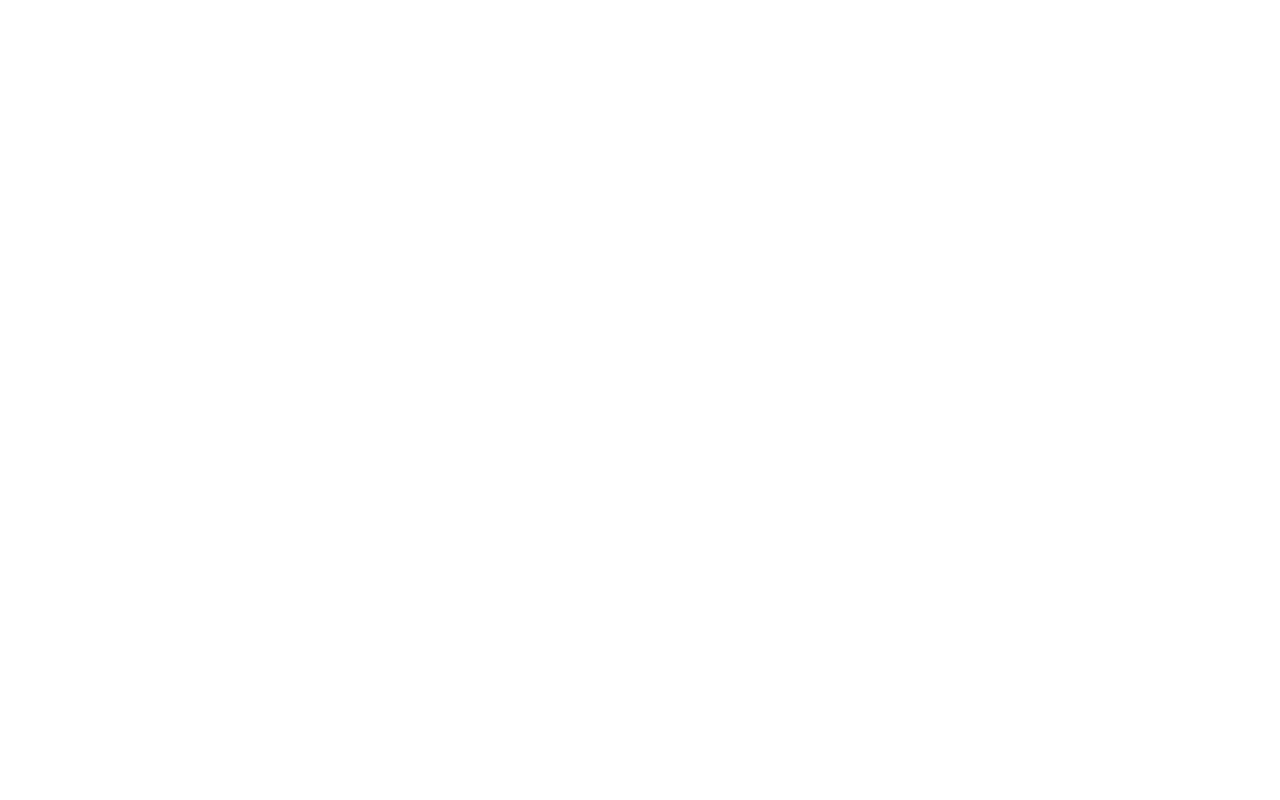
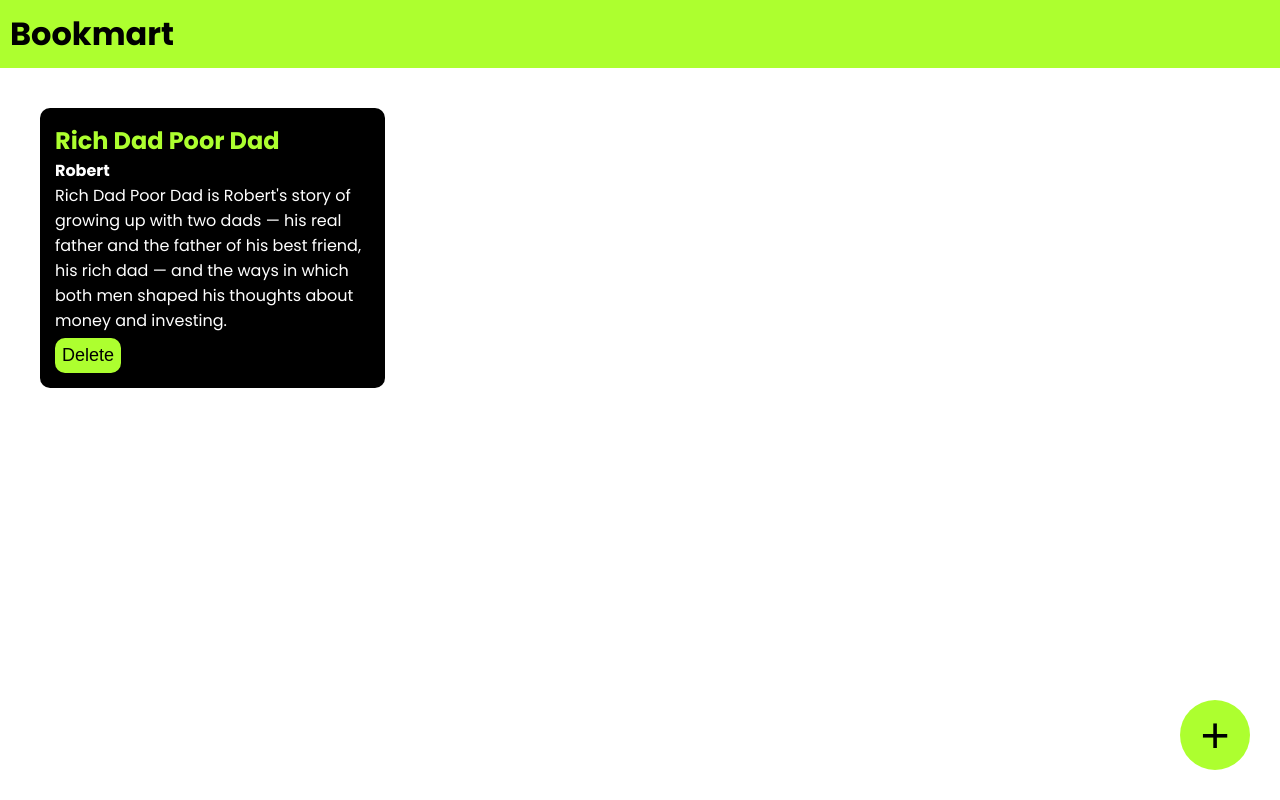
Before and after one commit to imanoj003/Book-Mart-Dom, a plain HTML site: page index.html in a window 1280 px wide. Drawn offline with Linux system fonts and the light colour scheme.

Commit message:
created navbar and book section with delete and add button

```diff
--- a/index.html
+++ b/index.html
@@ -10,10 +10,22 @@
 <link href="https://fonts.googleapis.com/css2?family=Poppins:ital,wght@0,100;0,200;0,300;0,400;0,500;0,600;0,700;0,800;0,900;1,100;1,200;1,300;1,400;1,500;1,600;1,700;1,800;1,900&display=swap" rel="stylesheet">
 </head>
 <body>
-    <div>
+    <div class = "navbar">
+        <h1>Bookmart</h1>
+    </div>
+
+    <div class ="container">
+        <div class="book-conatiner">
+            <h2>Rich Dad Poor Dad</h2>
+            <h4>Robert</h4>
+            <p>Rich Dad Poor Dad is Robert's story of growing up with two dads — his real father and the father of his best friend, his rich dad — and the ways in which both men shaped his thoughts about money and investing.</p>
+            <button>Delete</button>
+        </div>
+
 
     </div>
 
+    <button class="add-button" id="add-popup-button">+</button>
     <script src = "script.js"></script>
 </body>
 </html>
--- a/style.css
+++ b/style.css
@@ -9,3 +9,48 @@ body{
   font-style: normal;
 
 }
+.navbar{
+    background-color: greenyellow;
+    padding: 10px;
+
+}
+.container
+{
+    padding: 10px;
+}
+.book-conatiner
+{
+    width: 25%;
+    padding:15px;
+    background-color: black;
+    border-radius: 10px;
+    color: white;
+    margin: 30px;
+}
+.book-conatiner h2
+{
+    color: greenyellow;
+}
+.book-conatiner button
+{
+    background-color: greenyellow;
+    color: black;
+    border-radius: 10px;
+    padding: 7px;
+    font-size: large;
+    margin-top: 5px;
+    border: none;
+}
+.add-button
+{
+    background-color: greenyellow;
+    color: black;
+    border-radius: 100%;
+    font-size: 50px;
+    height: 70px;
+    width: 70px;
+    border: none;
+    position: fixed;
+    bottom: 30px;
+    right: 30px;
+}
```
